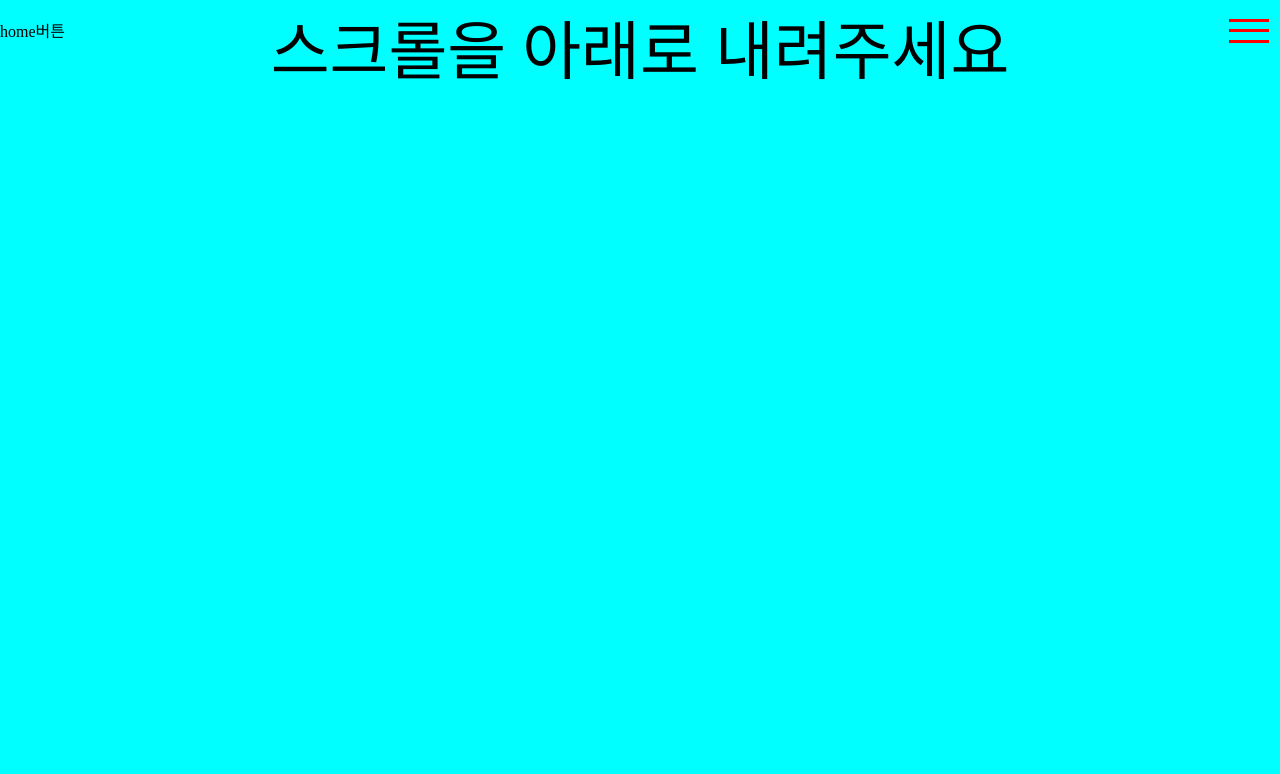
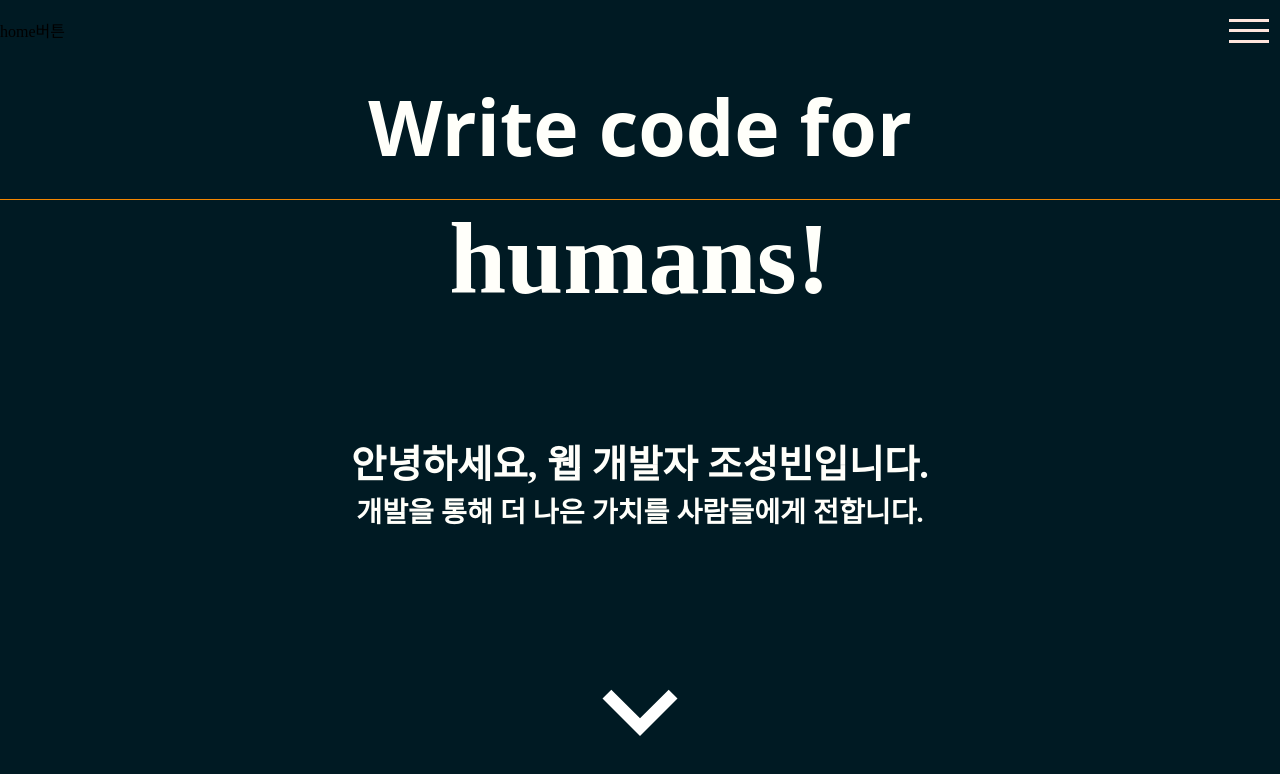
Before and after one commit to Bearsharks/portfolio, a React (Create React App) app: page /portfolio/home in a window 1280 px wide. Shown: the top 774 px of the page. Built offline with nearby package versions, Linux system fonts and the light colour scheme.

Commit message:
스타일 변경, 인트로 수정

```diff
--- a/src/App.js
+++ b/src/App.js
@@ -18,7 +18,6 @@ function App(props) {
 		}
 	}, [])
 	const onWheelHandler = (e) => {
-		debugger;
 		if (e.deltaY < 0 && isHeaderHide !== false) {
 			setHeaderHide(false);
 		} else if (e.deltaY > 0 && isHeaderHide !== true) {
--- a/src/Contact.js
+++ b/src/Contact.js
@@ -42,7 +42,7 @@ function Contact() {
     }, []);
     return (
         <div className={`wrapper`} ref={wrapper}>
-            <h1>Contact</h1>
+            <h1 className={`wrapper__header`}>Contact</h1>
             <div className={`message-form`}>
                 <label>Name : </label>
                 <input type="text" onChange={e => setName(e.target.value)} value={name} />
--- a/src/Contact.scss
+++ b/src/Contact.scss
@@ -5,8 +5,9 @@
 }
 .wrapper{
     padding: 0 calc(100vw / 20) 0 calc(100vw / 15);
-    max-width: 1000px;
+    max-width: 1200px;
     min-width: 200px;
+    margin : 0 auto;
     height: 100%;
     overflow-y: scroll;
     &::-webkit-scrollbar {
@@ -30,7 +31,7 @@
         display:none;
     }
 }
-h1{
+.wrapper__header{
     font-family: 'Open Sans';
     font-size: 50px;
     margin: 50px 15px 25px 5px;
--- a/src/Home.js
+++ b/src/Home.js
@@ -1,11 +1,13 @@
 import './Home.scss';
 import { useEffect, useRef } from "react"
-
+import Article from "./components/Article"
+import { ReactComponent as Icon } from './expand.svg';
 function Home() {
     const wrapperRef = useRef(null);
     const introRef = useRef(null);
     const articleRef = useRef(null);
     const articleFrameRef = useRef(null);
+    const scrollSpeed = 20;
     let lastReq = useRef(null);
     const onScrollHandler = (e) => {
     }
@@ -47,11 +49,11 @@ function Home() {
             changeStyle(firstStyle, "opacity", "");
             changeStyle(firstStyle, "transform", "");
         }
-
+        if (childCnt <= 1) return;
         let second = first + 1;
         let secondShownSizePer = 1 - firstShownSizePer;
         let secondStyle = articleFrameRef.current.children[0].children[second].style;
-        if (secondShownSizePer > 0.15) {
+        if (secondShownSizePer > 0.20) {
             changeStyle(secondStyle, "opacity", "1");
             changeStyle(secondStyle, "transform", `translateY(0px)`);
         }
@@ -61,12 +63,19 @@ function Home() {
         }
     }
     const renderFrame = () => {
+        if (wrapperRef.current.cnt < scrollSpeed) {
+            wrapperRef.current.scrollTop += window.innerHeight / scrollSpeed;
+            wrapperRef.current.cnt++;
+        }
         if (wrapperRef.current) moveFrame();
         lastReq = requestAnimationFrame(renderFrame.bind(this));
     }
 
     useEffect(() => {
         wrapperRef.current.addEventListener('scroll', onScrollHandler);
+        let childCnt = articleFrameRef.current.children[0].childElementCount;
+
+        articleRef.current.style.height = childCnt * window.innerHeight + 'px';
         window.addEventListener('resize', setCameraDirty);
         lastReq.current = requestAnimationFrame(renderFrame);
         return () => {
@@ -74,29 +83,42 @@ function Home() {
             if (lastReq.current) cancelAnimationFrame(lastReq.current);
         }
     }, []);
-
+    const introBtnClickHandler = (e) => {
+        debugger;
+        wrapperRef.current.cnt = Math.floor(wrapperRef.current.scrollTop / (window.innerHeight / scrollSpeed));
+    }
     return (
         <div
             ref={wrapperRef}
             onScroll={onScrollHandler}
-            className="flex-wrapper">
+            className="flex-wrapper blueblack">
             <div
                 ref={introRef}
                 className="flex-wrapper__intro"
             >
-                스크롤을 아래로 내려주세요
+                <div>
+                    <br /><br /><br />
+                    <div className={`intro__header1`}>Write code for</div>
+                    <div className={`intro__header2`}>humans!</div>
+                </div>
+                <div className={`intro__message`}>
+                    <div>안녕하세요, 웹 개발자 조성빈입니다.</div>
+                    <div className={`intro__message--small`}>개발을 통해 더 나은 가치를 사람들에게 전합니다.</div>
+                </div>
+                <div className={`intro__button`} onClick={introBtnClickHandler}>
+                    <Icon width="150" height="150" fill="white" />
+                </div>
+
             </div>
             <div
                 ref={articleRef}
-                className="flex-wrapper-article"
+                className="flex-wrapper__article"
             >
                 <div ref={articleFrameRef} className="article-frame">
                     <ul>
-                        <li>a</li>
-                        <li>b</li>
-                        <li>c</li>
-                        <li>d</li>
-                        <li>e</li>
+                        <li style={{ opacity: 1 }}><Article></Article></li>
+                        <li><Article></Article></li>
+                        <li><Article></Article></li>
                     </ul>
                 </div>
             </div>
--- a/src/Home.scss
+++ b/src/Home.scss
@@ -1,4 +1,4 @@
-
+@import "global.scss";
 
 @mixin flex-element (){
     width: 100%;
@@ -8,7 +8,7 @@
 }
 
 .flex-wrapper {
-    font-size: 4em;
+    @include blueblack();
     text-align: center;
     display: flex;
     flex-wrap: nowrap;
@@ -40,36 +40,79 @@
 
 .flex-wrapper__intro {
     @include flex-element();
+    display:flex;
+    flex-direction: column;
+    justify-content: space-between;
     height:100%;
-    background-color :aqua;
+    font-weight: bold;
+}
+.intro__header1{
+    font-family: 'Open Sans';
+    font-size: 6vw;
+    padding: 20px;
+    border-bottom: 1px solid #f48600;
+}
+.intro__header2 {
+    margin:0;
+    font-size: 8vw;
 }
 
-.flex-wrapper-article {
+.intro__message{
+    font-size: 3vw;
+    width: 80vw;
+    margin: 0px auto;
+}
+.intro__message--small{
+    font-size: 2.2vw;
+}
+
+@keyframes flow {
+    0% {
+        transform: translateY(-10px);
+    }
+    90% {
+        transform: translateY(0px);
+    }
+    100% {
+        transform: translateY(0px);
+    }
+}
+
+.intro__button{
+    transform: translateY(-10px);
+    &:hover{
+        animation-duration: 1.5s;
+        animation-name: flow;
+        animation-iteration-count: infinite;
+        animation-direction: alternate;
+        cursor: pointer;
+    }
+}
+
+.flex-wrapper__article {
     @include flex-element();
-    height:5000px;
-    background-color: greenyellow;
+    @include reverse_blueblack();
+    height:100vh;
 }
 .article-frame{
+    @include reverse_blueblack();
     width: fit-content;
-    height:calc(100vh - 50px);
-    background-color: rgb(220, 233, 200);
-
+    height:calc(100vh);
     & ul{
         display:flex;
         list-style: none;
         width: fit-content;
+        align-items: center;
         margin: 0px;
         padding: 0px;
         height: 100%;
         & li{
             @include flex-element ();
-            border: white 1px solid;
-            background-color: pink;
             width: 100vw;
-            height: 100%;
+            height: 95%;
             transform : translateY(30px);
             opacity: 0;
-            transition: all 0.3s ease-in;
+            transition: all 0.3s linear;
         }
     }
 }
--- /dev/null
+++ b/src/components/Article.js
@@ -0,0 +1,16 @@
+import './Article.scss';
+
+function Article(props) {
+    return (
+        <div className={`article-wrapper`}>
+            <div className={`article-wrapper__tags`}>
+                {props.tags}
+            </div>
+            <div className={`article-wrapper__contents`}>
+                {props.contents}
+            </div>
+        </div>
+    );
+}
+
+export default Article;
--- /dev/null
+++ b/src/components/Article.scss
@@ -0,0 +1,20 @@
+@import "../global.scss";
+
+.article-wrapper{
+    @include reverse-blueblack();
+    display: flex;
+    height: 100%;
+    width: 95%;
+    margin: 0 auto;
+}
+.article-wrapper__tags{
+    @include blueblack();
+    height: 100%;
+    width:50%;
+
+}
+.article-wrapper__contents{
+    @include reverse-blueblack();
+    height: 100%;
+    width:50%;
+}
--- /dev/null
+++ b/src/global.scss
@@ -0,0 +1,8 @@
+@mixin blueblack {
+    background-color: #001A23;
+    color : #FFFFFA;
+}
+@mixin reverse-blueblack {
+    background-color: #FFFFFA;
+    color : #001A23;
+}
```
Also changed, not shown: src/App.scss (line endings or trailing spaces), src/expand.svg (added), 1 other file (tests, documents, lock files or other folders).
